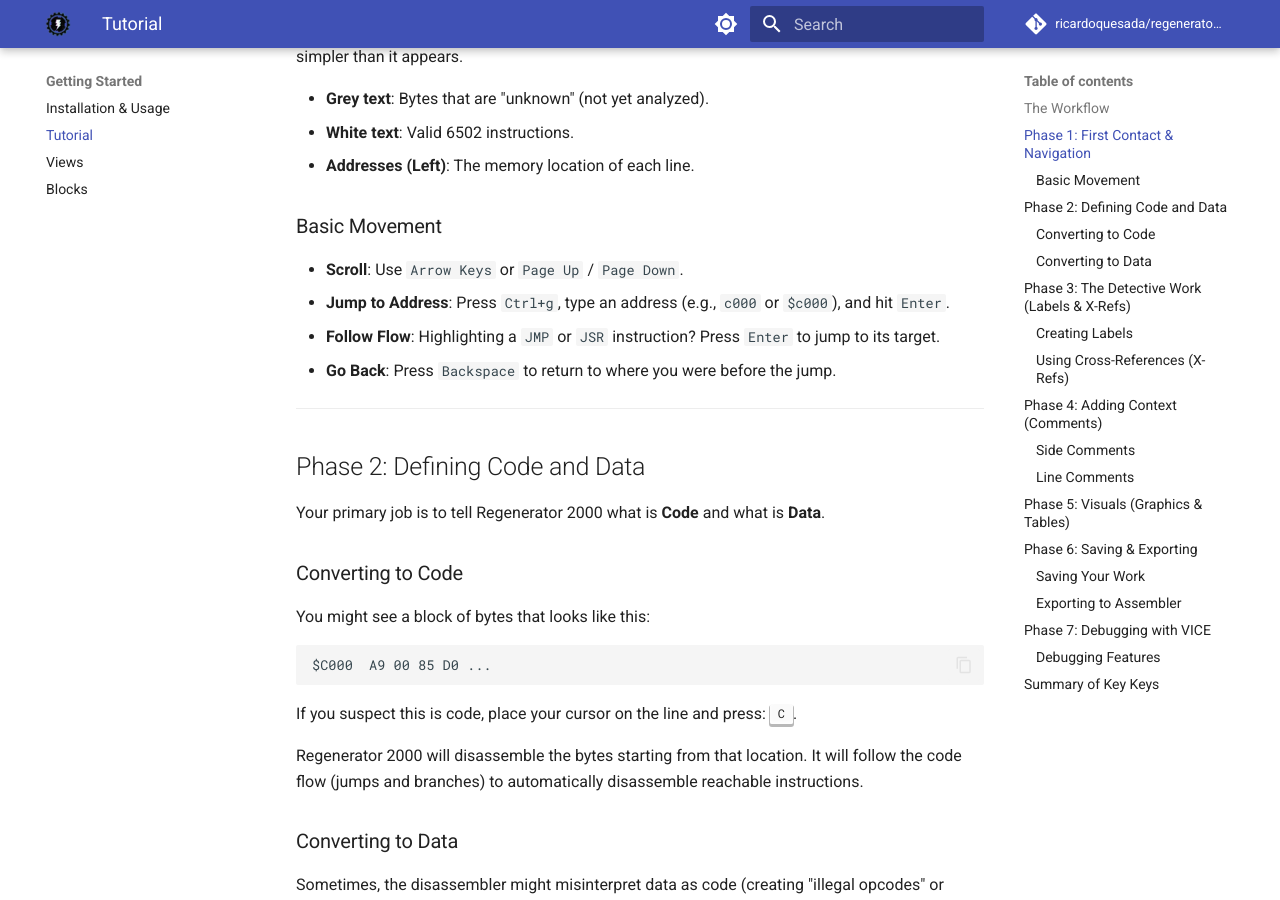
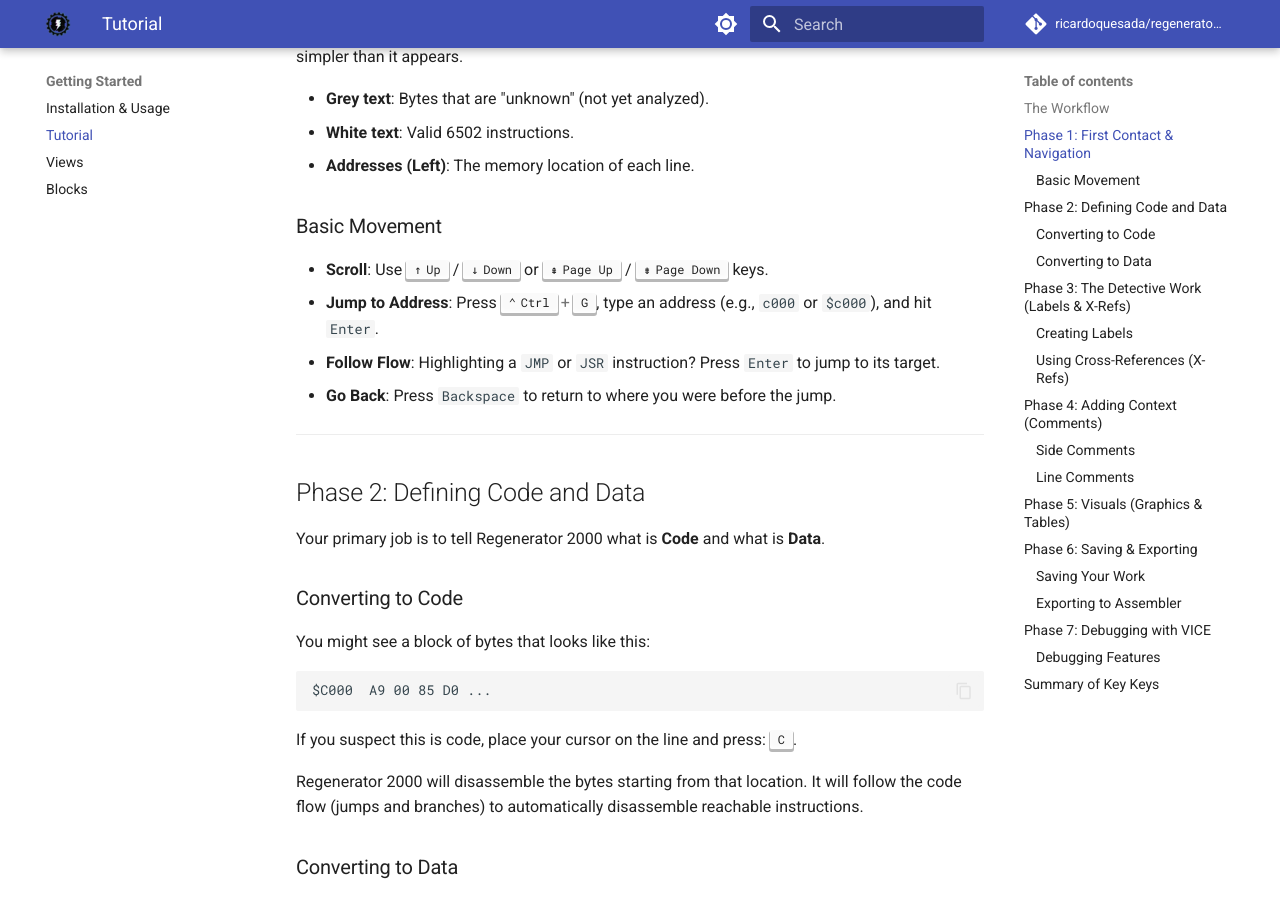
Before and after one commit to ricardoquesada/regenerator2000, an MkDocs documentation site: the page built from docs/tutorial.md, in a window 1280 px wide and 900 px high, scrolled down 1211 px. Built offline with MkDocs 1.6.1 and Material for MkDocs 9.7.7, drawn with Linux system fonts in a browser that asks for light colours; comment, search, counter and statistics services are not loaded; some of the changed text lies outside the part shown.

```diff
--- a/docs/tutorial.md
+++ b/docs/tutorial.md
@@ -51,8 +51,8 @@ You are now in the **Disassembly View**. The interface might look overwhelming a
 
 ### Basic Movement
 
-- **Scroll**: Use `Arrow Keys` or `Page Up` / `Page Down`.
-- **Jump to Address**: Press `Ctrl+g`, type an address (e.g., `c000` or `$c000`), and hit `Enter`.
+- **Scroll**: Use ++arrow-up++ / ++arrow-down++ or ++page-up++ / ++page-down++ keys.
+- **Jump to Address**: Press ++ctrl+g++, type an address (e.g., `c000` or `$c000`), and hit `Enter`.
 - **Follow Flow**: Highlighting a `JMP` or `JSR` instruction? Press `Enter` to jump to its target.
 - **Go Back**: Press `Backspace` to return to where you were before the jump.
 
@@ -107,7 +107,7 @@ Now, every instruction that jumps to `$C015` will read `JMP main_loop` instead o
 
 Regenerator 2000 automatically tracks **X-Refs**. If you are at a subroutine `draw_sprite`, you can see exactly _who_ calls this function.
 
-- Look for the `X-Ref` section in the info panel (or press `Ctrl+x` to jump between references).
+- Look for the `X-Ref` section in the info panel (or press ++ctrl+x++ to jump between references).
 - This is crucial for understanding _how_ a function is used.
 
 ---
@@ -182,7 +182,7 @@ The most powerful way to test your analysis is by connecting Regenerator 2000 di
 1.  **Start VICE**: Start the emulator with the remote monitor enabled:
     `x64 -binarymonitor`
 2.  **Connect**: In Regenerator 2000, go to **Debugger → Connect to VICE...** (`localhost:6502`).
-3.  **View**: Open the **Debugger** panel with **Alt+6** (or **Ctrl+6**) to see the current PC, registers, and breakpoints.
+3.  **View**: Open the **Debugger** panel with ++alt+6++ (or ++ctrl+6++) to see the current PC, registers, and breakpoints.
 
 ### Debugging Features
 
```
Also changed, not shown: docs/views.md (+25 -19 lines).
